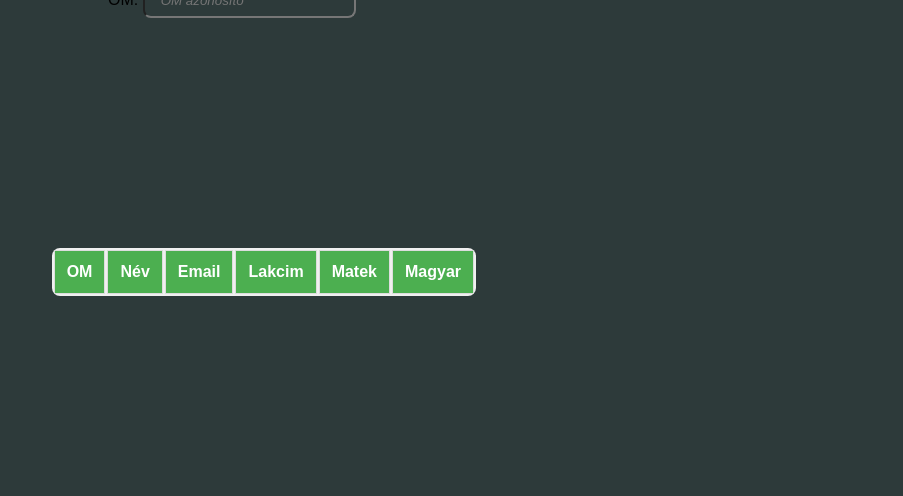
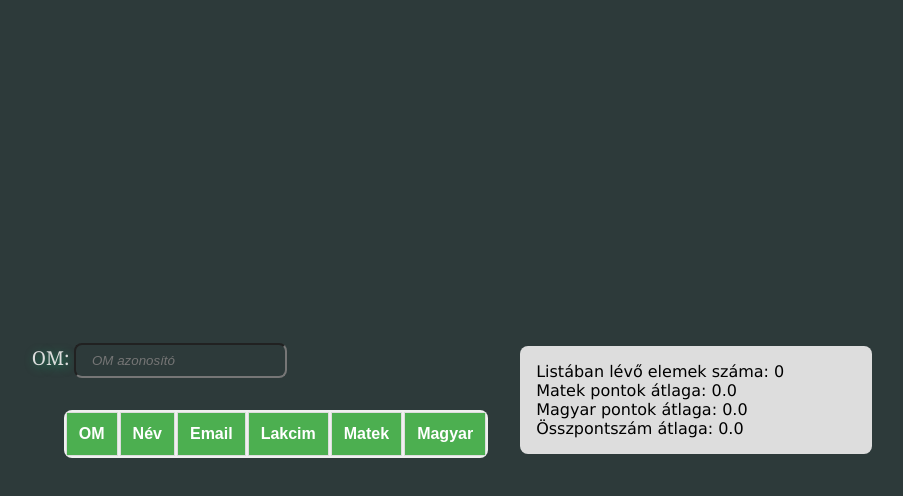
Before and after one commit to csndgy/jskifirxd, a plain HTML site: page index.html in a window 1280 px wide. Shown: the whole page, without its empty margins (188-1091 px from the left). Drawn offline with Linux system fonts and the light colour scheme.

Commit message:
Add files via upload

```diff
--- a/index.html
+++ b/index.html
@@ -8,8 +8,9 @@
     <script src="script.js" defer></script>
 </head>
 <body>
+    <div id="tablazatfelso">
     <div id="tologatosdi">
-        <label for="omInput">OM:</label>
+        <label for="omInput" id="txtOM">OM:</label>
         <input type="text" id="omInput" placeholder="OM azonosító">
     </div>
 
@@ -25,12 +26,12 @@
             </tr>
         </table>
     </div>
-
-    <!--<div id="statisztika">
-        <span>Listában lévő elemek száma: <span id="matchCount">0</span></span>
-        <span>Matek pontok átlaga: <span id="mathAverage">0.0</span></span>
-        <span>Magyar pontok átlaga: <span id="hungarianAverage">0.0</span></span>
-        <span>Összpontszám átlaga: <span id="totalAverage">0.0</span></span>
-    </div>-->
+</div>
+    <div id="statisztika">
+        <span>Listában lévő elemek száma: <span id="matchCount">0</span></span> <br>
+        <span>Matek pontok átlaga: <span id="mathAverage">0.0</span></span> <br>
+        <span>Magyar pontok átlaga: <span id="hungarianAverage">0.0</span></span > <br>
+        <span>Összpontszám átlaga: <span id="totalAverage">0.0</span></span> <br>
+    </div>
 </body>
 </html>
--- a/script.js
+++ b/script.js
@@ -1,3 +1,4 @@
+"use strict"
 var adatok = [
   {
     "OM_Azonosito": "78655218932",
@@ -36,7 +37,7 @@ var adatok = [
     "Magyar": 47
   },
   {
-    "OM_Azonosito": "88765031624",
+    "OM_Azonosito": "28765031624",
     "Neve": "Horváth Eszter",
     "ErtesitesiCime": "Székesfehérvár, Bartók Béla út 12.",
     "Email": "eszter@example.com",
@@ -179,7 +180,6 @@ var adatok = [
     "Matematika": 18,
     "Magyar": 10
   }]
-// Add input event listener to the OM input field
 document.getElementById("omInput").addEventListener("input", function() {
   if (this.value.length && this.value.match(/^\d+$/)) {
     Keres();
@@ -190,16 +190,13 @@ document.getElementById("omInput").addEventListener("input", function() {
   }
 });
 
-// Define the Keres function
 function Keres() {
   var keresesErteke = document.getElementById("omInput").value;
 
-  // Filter the adatok array to find all matches
   var matchingAdatok = adatok.filter(function (item) {
     return item.OM_Azonosito.startsWith(keresesErteke);
   });
 
-  // Display the matching data in the table
   var table = document.getElementById("tablazat");
   table.innerHTML = "<tr><th>OM</th><th>Név</th><th>Email</th><th>Lakcim</th><th>Matek</th><th>Magyar</th></tr>";
 
@@ -219,7 +216,6 @@ function Keres() {
     cell6.innerHTML = item.Magyar;
   });
 
-  // Compute and display the statistics
   if (matchingAdatok.length) {
     document.getElementById("statisztika").style.display = "block";
     var matchCount = document.getElementById("matchCount");
@@ -235,11 +231,9 @@ function Keres() {
     document.getElementById("statisztika").style.display = "none";
   }
 
-  function average(numbers) {
-    return numbers.reduce(function (sum, number) {
+  function average(Atlag) {
+    return Atlag.reduce(function (sum, number) {
       return sum + number;
-    }, 0) / numbers.length;
+    }, 0) / Atlag.length;
   }
 }
-
-// Define the adatok array
--- a/style.css
+++ b/style.css
@@ -31,7 +31,7 @@ body {
     margin-left: 0;
     background-color: #2d3a3a;
     color: #fff;
-    margin-bottom: 20rem;
+    margin-bottom: 2rem;
 }
 
 #omInput::placeholder {
@@ -40,14 +40,11 @@ body {
 
 #tablazat {
     width: 80%;
-    margin-top: 0px;
-    margin-left: 1rem;
+    margin-left: 2rem;
     background-color: #f0f0f0;
     border-radius: 0.5rem;
     overflow: hidden;
     position: relative;
-    right: 20rem;
-    bottom: 8rem;
 }
 
 #tablazat th,
@@ -70,8 +67,32 @@ body {
 #tablazat tr:hover {
     background-color: #f2f2f2;
 }
+#statisztika {
+    width: 25%;
+    margin-left: 2rem;
+    background-color: #dddddd;
+    border-radius: 0.5rem;
+    overflow: hidden;
+    padding: 1rem;
+    position: relative;
+    font-family: 'Lucida Sans', 'Lucida Sans Regular', 'Lucida Grande', 'Lucida Sans Unicode', Geneva, Verdana, sans-serif;
+}
 
-#tologatosdi {
-    position: relative;
-    bottom: 15rem;
+/*#statisztika p {
+    margin: 0;
+    padding: 8px 16px;
+    font-weight: bold;
+    color: #4CAF50;
 }
+
+#statisztika p:last-child {
+    border-bottom: none;
+}
+*/
+
+#txtOM{
+    color:#dddddd;
+    font-family: Cambria, Cochin, Georgia, Times, 'Times New Roman', serif;
+    font-size: 1.2rem;
+    text-shadow: 2px 2px 10px rgba(13, 219, 133, 0.5);
+}
```
